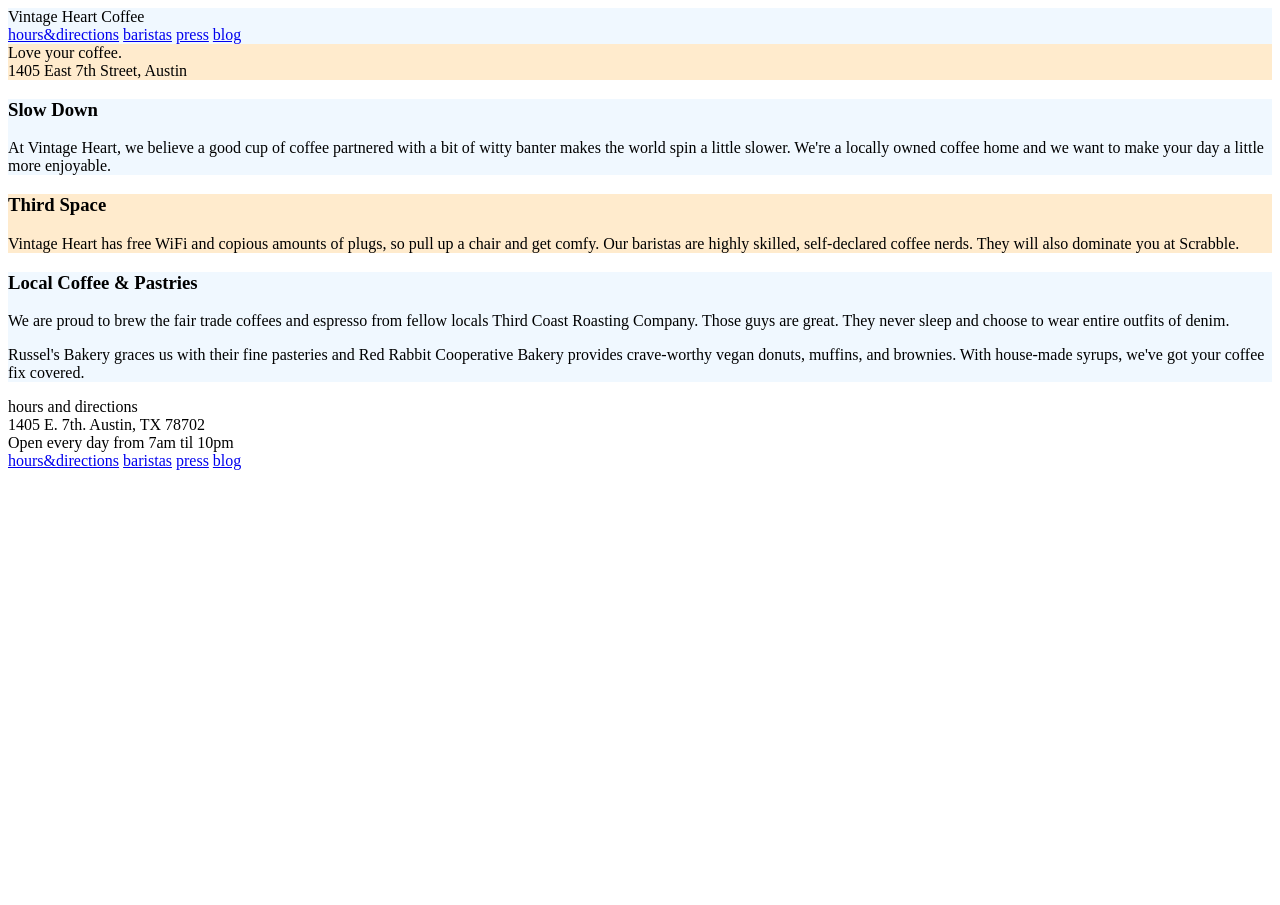
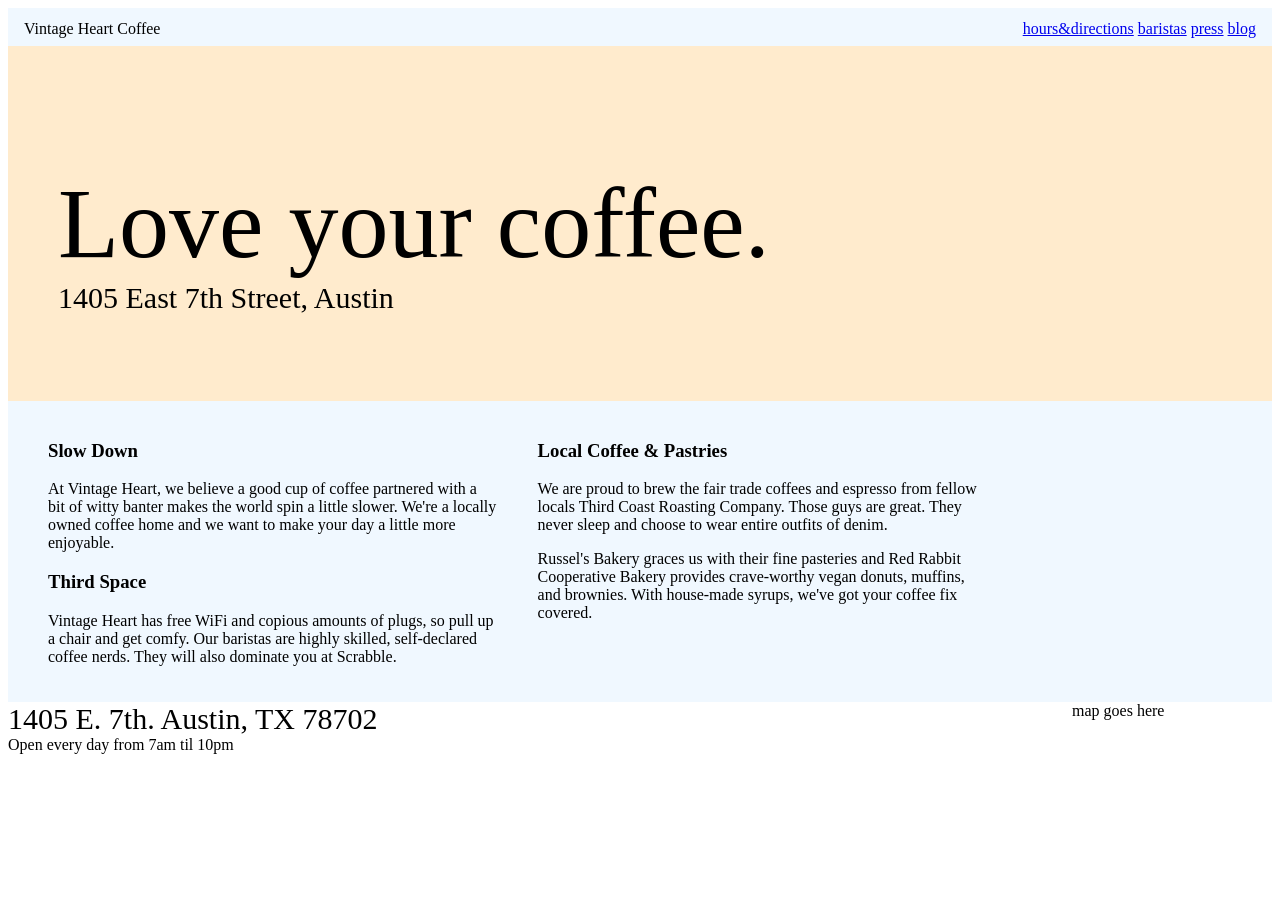
Before and after one commit to youssif/mockupclass, a plain HTML site: page index.html in a window 1280 px wide. Shown: the top 905 px of the page. Before the commit the page ends 800 px from the top, so only its background shows below. Drawn offline with Linux system fonts and the light colour scheme.

Commit message:
after sunday

```diff
--- a/css.css
+++ b/css.css
@@ -1,21 +1,100 @@
+body{
+
+}
+
+*{
+	-webkit-box-sizing: border-box;
+	-moz-box-sizing: border-box;
+	box-sizing: border-box;
+}
+
+
+
 .header{
 	background-color:aliceblue;
+	padding: .75em 1em 0.5em 1em;
+
 }
+	.header:after{
+		content:"";
+		height: 0;
+		display: block;
+		visibility: hidden;
+		clear: both;
+	}
+
+	.logo{
+		float: left;
+	}
+	nav{
+		float:right;
+	}
 
 .banner{
 	background-color:blanchedalmond;
+	padding: 120px 50px;
+}
+	.tagline{
+		font-size: 100px;
+	}
+	.address{
+		font-size: 30px;
+	}
+
+.about{
+	padding: 20px;
+	background-color: aliceblue;
 }
 
-.first {
-	background-color:aliceblue;
-}
+	.about:after{
+		content:"";
+		height: 0;
+		display: block;
+		visibility: hidden;
+		clear: both;
+	}
 
-.second {
-	background-color:blanchedalmond;
+	.introtext{
+		float: left;
+		width: 40%;
+		background: aliceblue;
+		padding: 0 20px 0 20px;
+	}
+
+.hoursdirections {
+	clear:both;
 
 }
 
-.third {
-	background-color:aliceblue;
+	.map{
+		width: 200px;
+		height: 200px;
+		float:right;
+	}
+	.address{
+		float: left;
+	}
+	.hours{
+		float: left;
+		clear: left;
+	}
 
+	.hoursdirections:after{
+		content: "";
+		height: 0;
+		display: block;
+		visibility: hidden;
+		clear:both;
+	}
+
+.footer{
+	clear: both;
+	padding:20px;
 }
+	.footer nav{
+		float: left;
+	}
+
+	nav{
+		float:right;
+	}
--- a/index.html
+++ b/index.html
@@ -22,19 +22,18 @@
 	</div>
 
 	<div class="about">
-		<div class="first">
+		<div class="introtext">
 			<h3>Slow Down</h3>
 			<p>
 				At Vintage Heart, we believe a good cup of coffee partnered with a bit of witty banter makes the world spin a little slower. We're a locally owned coffee home and we want to make your day a little more enjoyable.
 			</p>
-		</div>
-		<div class="second">
+
 			<h3>Third Space</h3>
 			<p>
 				Vintage Heart has free WiFi and copious amounts of plugs, so pull up a chair and get comfy. Our baristas are highly skilled, self-declared coffee nerds. They will also dominate you at Scrabble.
 			</p>
 		</div>
-		<div class="third">
+		<div class="introtext">
 			<h3>Local Coffee & Pastries</h3>
 			<p>
 				We are proud to brew the fair trade coffees and espresso from fellow locals Third Coast Roasting Company. Those guys are great. They never sleep and choose to wear entire outfits of denim.
@@ -45,9 +44,13 @@
 		</div>
 	</div>
 
-	<div class="hoursdirections">hours and directions</div>
-		<div class="addressbottom">1405 E. 7th. Austin, TX 78702</div>
+	<div class="hoursdirections">
+		<div class = "map">
+			map goes here
+		</div>
+		<div class="address">1405 E. 7th. Austin, TX 78702</div>
 		<div class="hours">Open every day from 7am til 10pm</div>
+	</div>
 
 	<div class="footer" role="navigation">
 			<a href="#">hours&directions</a>
```
